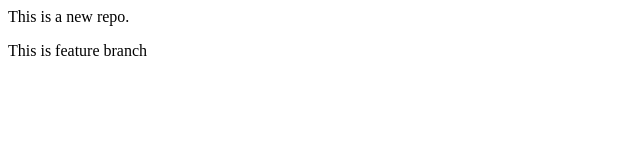
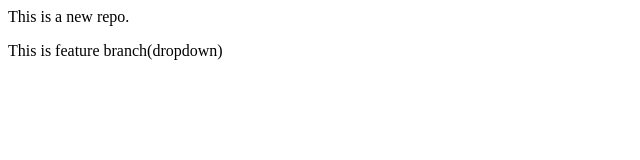
Before and after one commit to RonakDas62/localrepo, a plain HTML site: page index.html in a window 1280 px wide. Shown: the full height of the page, 0-640 px from the left. Drawn offline with Linux system fonts and the light colour scheme.

Commit message:
Add dropdown

```diff
--- a/index.html
+++ b/index.html
@@ -1,2 +1,2 @@
 <p>This is a new repo.</p>
-<p>This is feature branch</p>
+<p>This is feature branch(dropdown)</p>
```
